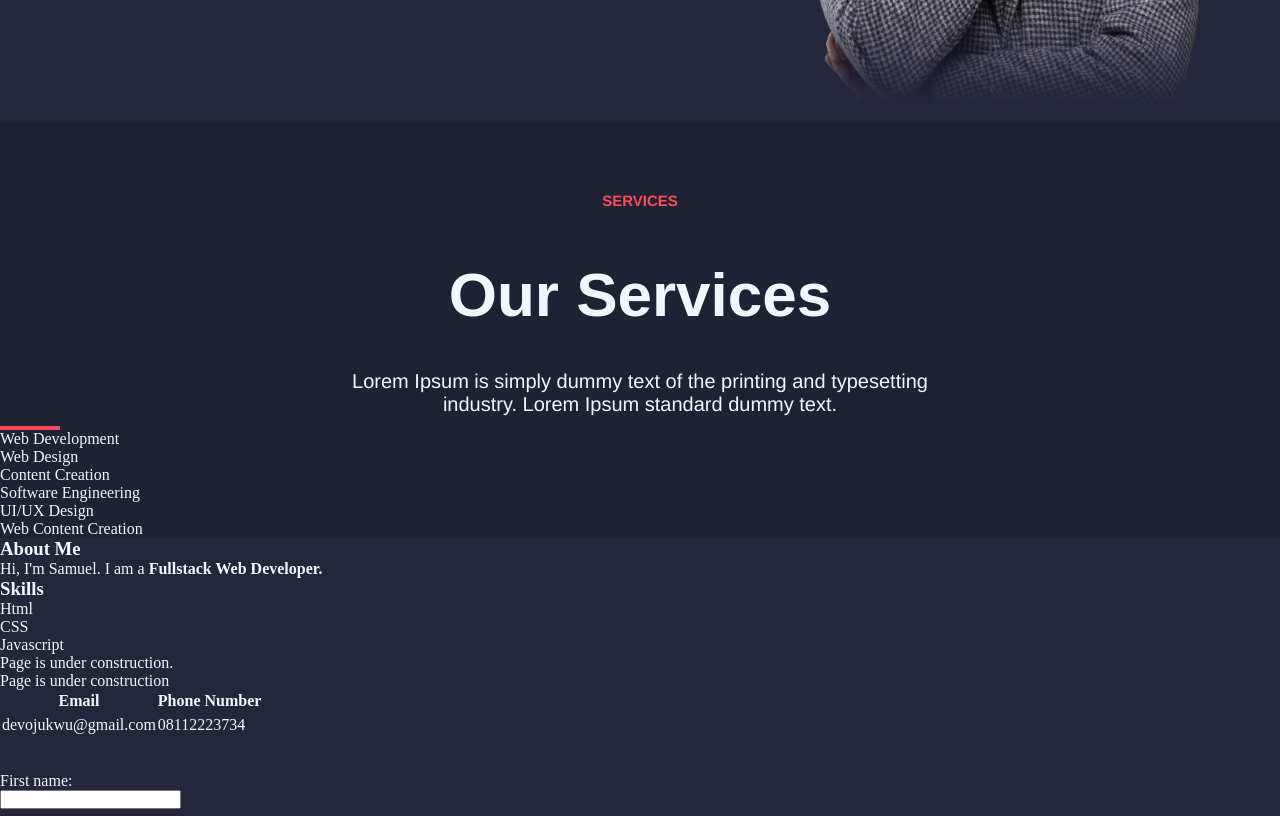
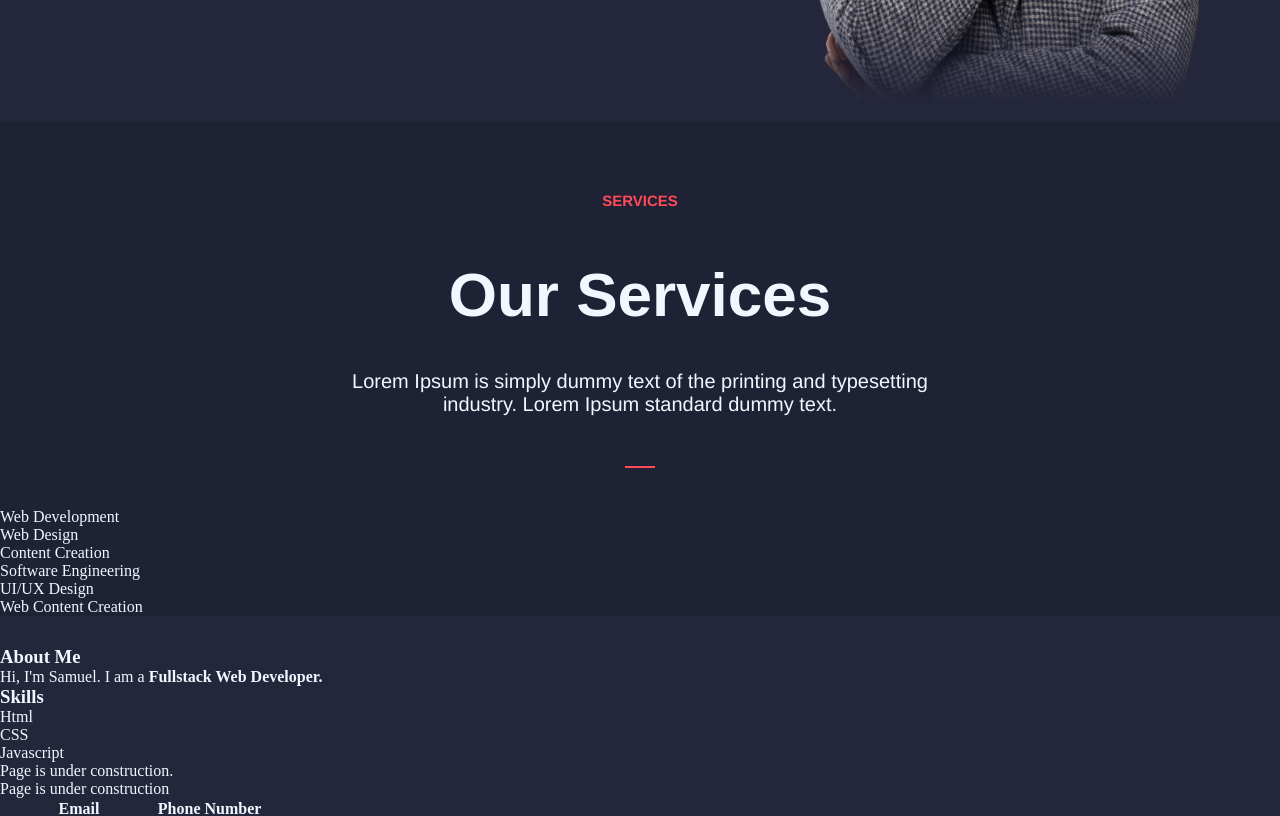
Before and after one commit to Devojuks/git-project, a plain HTML site: page amike_portfolio/index.html in a window 1280 px wide. Shown: the part 740-1556 px from the top of the page. Drawn offline with Linux system fonts and the light colour scheme.

Commit message:
Docplanner checkpoint

```diff
--- a/amike_portfolio/styles/main.css
+++ b/amike_portfolio/styles/main.css
@@ -35,7 +35,6 @@ body {
     margin: 40px 1px 80px;
     margin-top: -60px;
     border: none;
-    display: inline;
 }
 
 .nav ul li {
@@ -52,6 +51,10 @@ body {
     font-size: 18px;
     line-height: 24px;
     color: 545454;
+}
+
+.nav li a:hover {
+    color: #FF4A57;
 }
 
 
@@ -77,6 +80,10 @@ body {
     border-color: rgb(255, 74, 87);
     padding: 13px;
     display: inline;
+}
+
+.social-icons li a img:hover {
+    background: #FF4A57;
 }
 
 .socials {
@@ -127,6 +134,10 @@ body {
     font-weight: 500;
 }
 
+.portfolio a:hover {
+    background: #FF4A57;
+}
+
 .portfolio a.play-btn {
     background: #FF4A57;
     text-align: center;
@@ -142,6 +153,7 @@ body {
 
 #ServicesPage {
     background: rgb(31, 34, 53);
+    margin-bottom: 30px;
 }
 
 .services h3 {
@@ -168,21 +180,15 @@ body {
     font-size: 20px;
     padding: 10px;
     font-weight: 500;
+    margin-bottom: 40px;
 }
 
-.services .line-spacer {
+#ServicesPage .line-spacer {
     background: #FF4A57;
-    display: block;
-    align-items: center;
-    align-content: center;
-    text-align: center;
-    justify-content: initial;
-    height: 4px;
-    width: 60px;
+    /* display: flex; */
+    margin-left: auto;
+    margin-right: auto;
+    height: 2px;
+    width: 30px;
+    margin-bottom: 40px;
 }
-
-.line-spacer {
-    align-items: center;
-    align-content: center;
-    justify-content: center;
-}
```
Also changed, not shown: amike_portfolio/index.html (+3 -1 lines).
